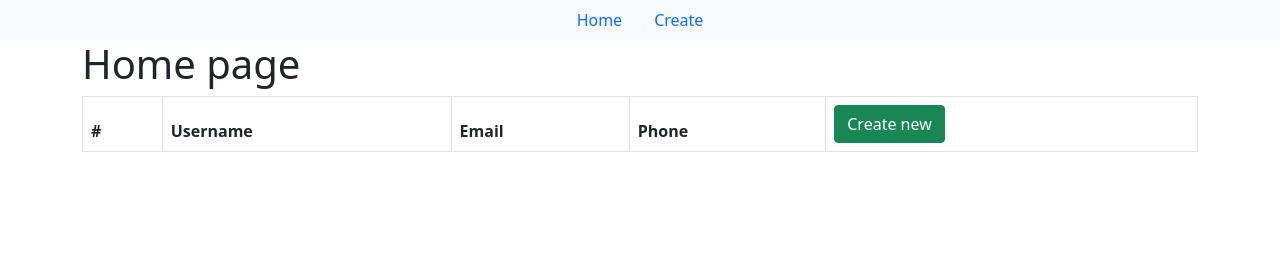
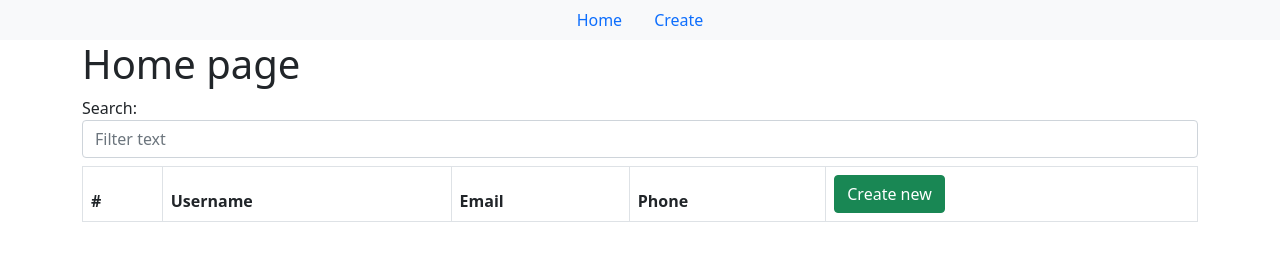
Before and after one commit to rustam-mukhametshin/angular-js-test, a website: page app/index.html at #!/home in a window 1280 px wide. Drawn offline with nearby package versions, Linux system fonts and the light colour scheme; some packages are replaced by stand-ins of ours; files that its build step writes are made by us from their sources; no server answers.

Commit message:
Add search field

```diff
--- a/app/components/home/home.html
+++ b/app/components/home/home.html
@@ -1,5 +1,11 @@
 <h1>Home page</h1>
 
+<div class="row mb-2">
+    <div class="col">
+        <label for="search">Search:</label>
+        <input ng-model="search" id="search" class="form-control" placeholder="Filter text">
+    </div>
+</div>
 <table class="table table-striped table-bordered">
     <thead>
     <tr>
@@ -10,7 +16,8 @@
     </tr>
     </thead>
     <tbody>
-    <tr ng-repeat="user in users">
+    <tr ng-repeat="user in users | filter: search">
+
         <th scope="row">{{user.id}}</th>
         <td>{{user.username}}</td>
         <td>{{user.email}}</td>
```
